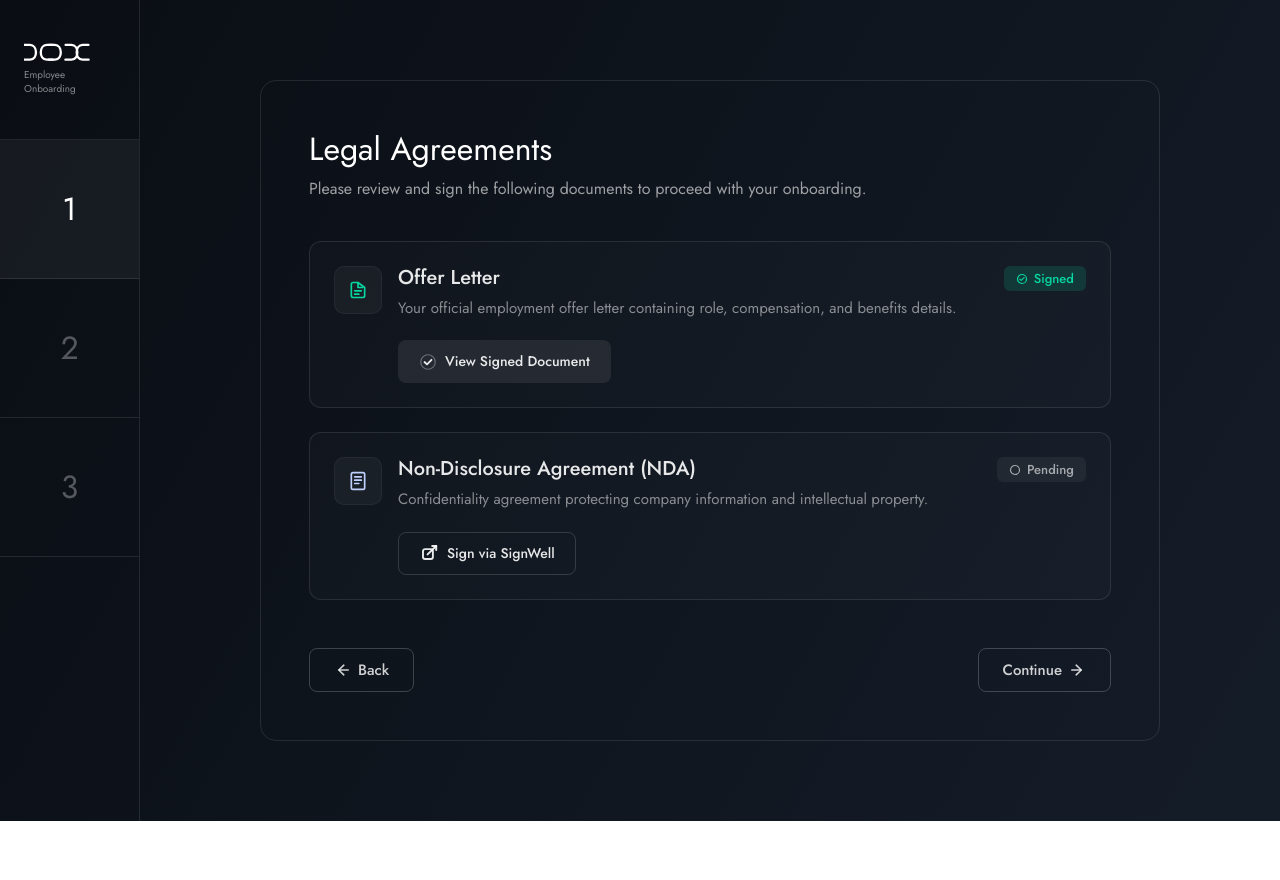
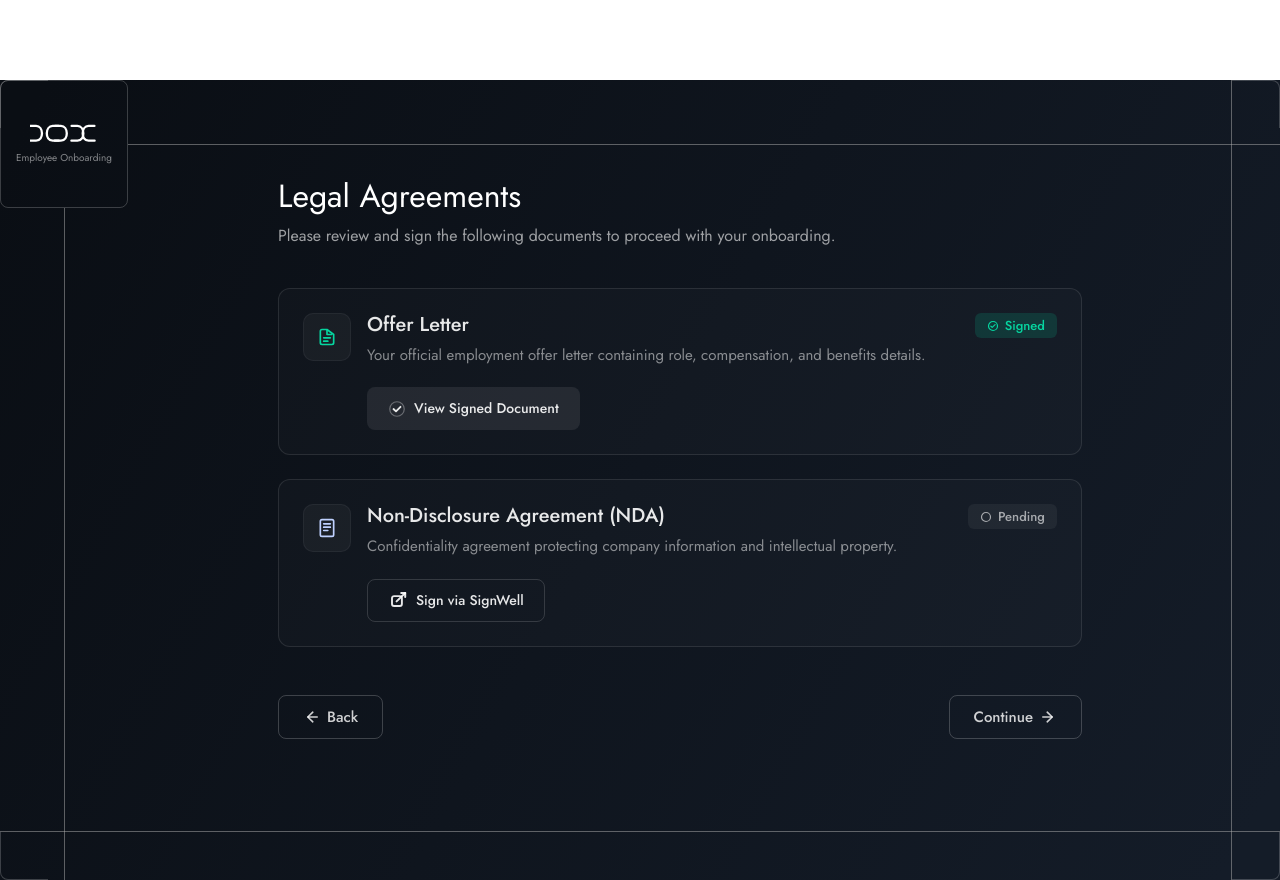
Before and after one commit to NoCapCode-tm/Dox, a React (Vite) app: page /legal-agreements in a window 1280 px wide. Before the commit the page ends 821 px from the top, so only its background shows below. Built offline with nearby package versions, Linux system fonts and the light colour scheme; a web font is replaced by a local one.

Commit message:
style: the outer container of LegalAgreements

```diff
--- a/src/pages/LegalAgreements.jsx
+++ b/src/pages/LegalAgreements.jsx
@@ -5,51 +5,37 @@ const LegalAgreements = () => {
 
     return (
         <div
-            className="relative min-h-screen w-full flex flex-col md:flex-row font-[Jost] text-white"
+            className="relative min-h-screen w-full font-[Jost] text-white"
             style={{ background: 'linear-gradient(119.18deg, #0A0E14 2.67%, #141C28 96.61%)' }}
         >
-            {/* Sidebar */}
-            <aside className="w-full md:w-[130px] lg:w-[140px] shrink-0 border-b md:border-b-0 md:border-r border-white/10 flex flex-col bg-[#0A0E14] md:bg-transparent sticky md:relative top-0 z-20">
+            {/* Top-Left Logo Square - No Padding */}
+            <div className="absolute top-0 left-0 w-32 h-32 border border-white/20 rounded-lg flex flex-col items-center justify-center z-20">
+                <DoxLogo />
+                <p className="text-[10px] leading-[14px] text-white/50 mt-2">Employee Onboarding</p>
+            </div>
 
-                {/* Mobile View: Compact Layout */}
-                <div className="md:hidden px-6 py-4 flex items-center justify-between">
-                    <div>
-                        <DoxLogo />
-                        <p className="text-[10px] leading-[14px] text-white/50 mt-1">Employee Onboarding</p>
-                    </div>
-                    <div className="flex gap-2">
-                        <div className="w-9 h-9 rounded-[8px] flex items-center justify-center text-[16px] bg-white/20 text-white font-medium">1</div>
-                        <div className="w-9 h-9 rounded-[8px] flex items-center justify-center text-[16px] bg-[#4B6089]/30 text-white/60 font-medium">2</div>
-                        <div className="w-9 h-9 rounded-[8px] flex items-center justify-center text-[16px] bg-[#4B6089]/30 text-white/60 font-medium">3</div>
-                    </div>
-                </div>
+            {/* Frame Lines Starting from Center of Logo Square */}
+            {/* Top Border Line - starts from center right of logo square */}
+            <div className="absolute left-32 right-0 h-px" style={{ top: '64px', background: 'rgba(173, 173, 173, 0.5)' }}></div>
 
-                {/* Desktop View: Full Cells Layout */}
-                <div className="hidden md:flex flex-col h-full">
-                    {/* Logo Cell */}
-                    <div className="h-[120px] lg:h-[140px] flex flex-col justify-center px-6 border-b border-white/10 shrink-0">
-                        <DoxLogo />
-                        <p className="text-[10px] leading-[14px] text-white/50 mt-1.5">Employee Onboarding</p>
-                    </div>
+            {/* Bottom Border Line */}
+            <div className="absolute left-0 right-0 bottom-12 h-px" style={{ background: 'rgba(173, 173, 173, 0.5)' }}></div>
 
-                    {/* Steps */}
-                    <div className="flex-1 flex flex-col">
-                        <div className="aspect-square flex items-center justify-center border-b border-white/10 bg-white/5">
-                            <span className="text-[28px] lg:text-[32px] text-white">1</span>
-                        </div>
-                        <div className="aspect-square flex items-center justify-center border-b border-white/10">
-                            <span className="text-[28px] lg:text-[32px] text-white/30">2</span>
-                        </div>
-                        <div className="aspect-square flex items-center justify-center border-b border-white/10">
-                            <span className="text-[28px] lg:text-[32px] text-white/30">3</span>
-                        </div>
-                    </div>
-                </div>
-            </aside>
+            {/* Left Border Line - starts from center bottom of logo square */}
+            <div className="absolute top-32 bottom-0 w-px" style={{ left: '64px', background: 'rgba(173, 173, 173, 0.5)' }}></div>
+
+            {/* Right Border Line */}
+            <div className="absolute top-0 bottom-0 right-12 w-px" style={{ background: 'rgba(173, 173, 173, 0.5)' }}></div>
+
+            {/* Corners */}
+            <div className="absolute top-0 left-0 w-12 h-12 border-t border-l border-white/20 rounded-tl-lg"></div>
+            <div className="absolute top-0 right-0 w-12 h-12 border-t border-r border-white/20 rounded-tr-lg"></div>
+            <div className="absolute bottom-0 left-0 w-12 h-12 border-b border-l border-white/20 rounded-bl-lg"></div>
+            <div className="absolute bottom-0 right-0 w-12 h-12 border-b border-r border-white/20 rounded-br-lg"></div>
 
             {/* Main Content Area */}
-            <main className="flex-1 flex items-center justify-center p-6 md:p-12 lg:p-20">
-                <div className="w-full max-w-[900px] border border-white/10 rounded-[16px] p-8 md:p-12">
+            <main className="flex-1 flex items-center justify-center p-12" style={{ marginLeft: '80px', marginTop: '80px' }}>
+                <div className="w-full max-w-[900px] p-8 md:p-12">
                     <h1 className="text-[32px] leading-tight font-normal text-white">Legal Agreements</h1>
                     <p className="mt-2 text-[16px] text-white/60">
                         Please review and sign the following documents to proceed with your onboarding.
```
